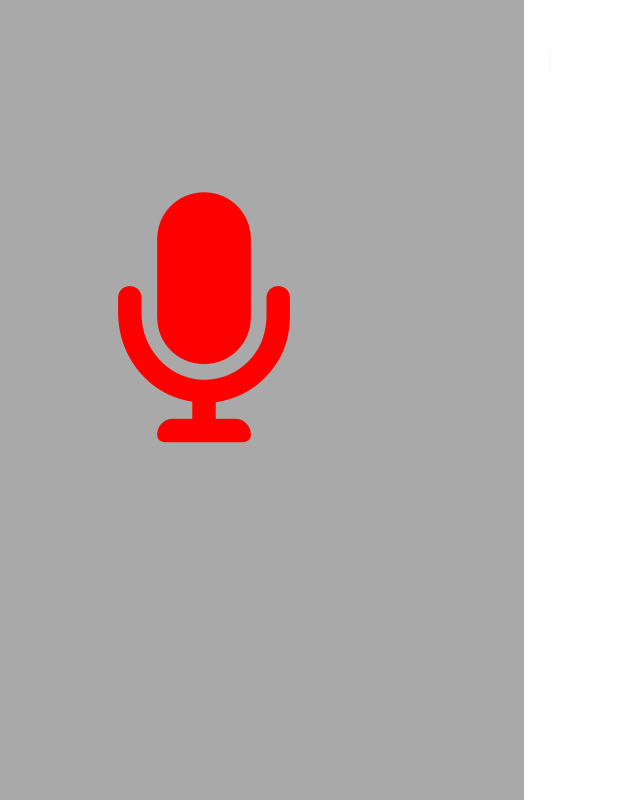
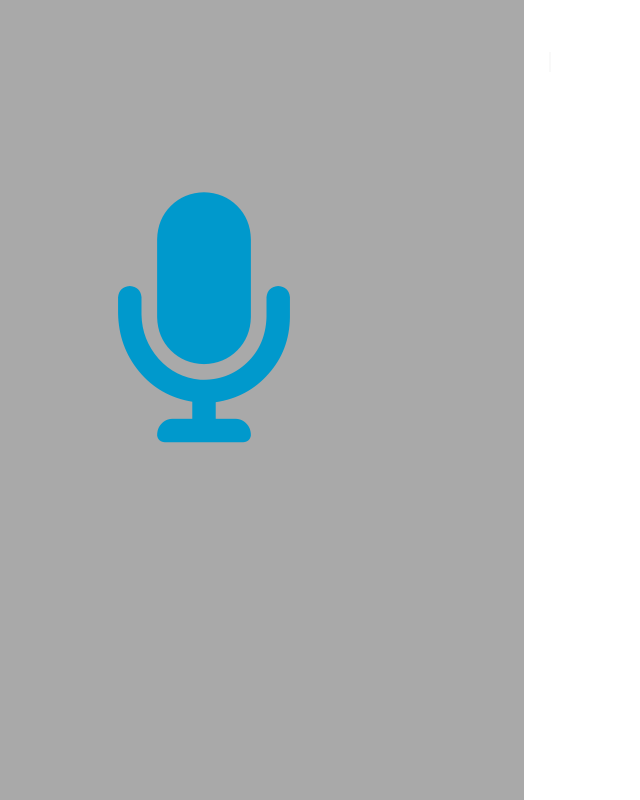
Before and after one commit to computermaster0101/amanuensis, a website: page index.html in a window 1280 px wide. Both pictures are taken after a click on the icon 320 px from the left and 317 px from the top of the page. Shown: the whole page, without its empty margins (116-756 px from the left). Drawn offline with Linux system fonts and the light colour scheme.

Commit message:
Update index.html

```diff
--- a/index.html
+++ b/index.html
@@ -79,7 +79,7 @@
     <div class="speachtotextContainer">
         <div class="microphoneContainer">
             <div class="microphone">
-				<i class="fa fa-microphone fa-5x" id="clickable" style="color: #0099CC" onclick="toggle()"></i>
+				<i class="fa fa-microphone fa-5x" id="clickable" style="color: #0099CC" onclick="toggle(true)"></i>
             </div>
         </div>
 
@@ -104,7 +104,7 @@
 		}
 		recognition.onend = function(){
 			console.log("voice is no longer activated")
-			if(on){toggle()}
+			if(on){toggle(false)}
 		}
 		recognition.onresult = function(event){
 			const current = event.resultIndex;
@@ -127,14 +127,14 @@
 			recognition.stop()
 		}
 
-		function toggle(){
+		function toggle(clicked){
 			element = document.getElementById("clickable")
 			contentDiv = document.getElementById("contentText")
 			if(on){
 				on = false
 				element.setAttribute("style","color: #0099CC")
 				recognition.stop()
-				if(restart){toggle()}
+				if((restart) && (clicked == false)){toggle(false)}
 			} else {
 				on = true
 				element.setAttribute("style","color: red")
```
